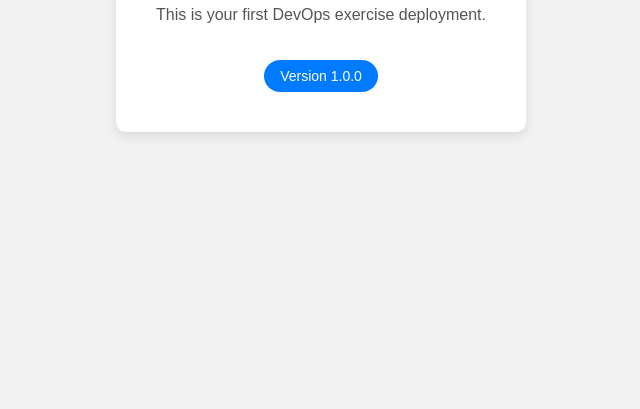
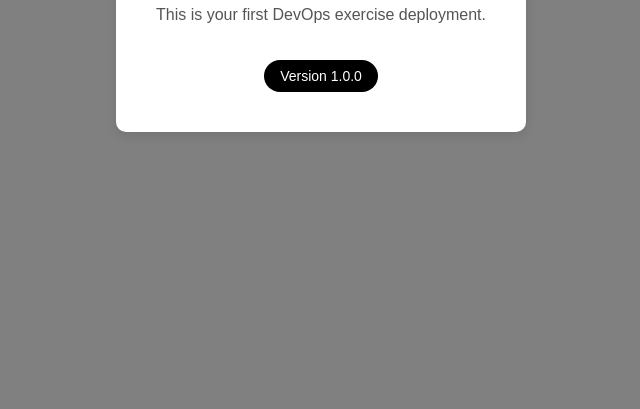
Before and after one commit to SanjayR14/devops, a plain HTML site: page index.html in a window 1280 px wide. Shown: the part 391-800 px from the top of the page, without its empty margins (319-959 px from the left). Drawn offline with Linux system fonts and the light colour scheme.

Commit message:
bg_changes

```diff
--- a/index.html
+++ b/index.html
@@ -8,7 +8,7 @@
     <style>
         body {
             font-family: Arial, sans-serif;
-            background: #f2f2f2;
+            background: gray;
             margin: 0;
             padding: 0;
             display: flex;
@@ -32,7 +32,7 @@
         .tag {
             margin-top: 20px;
             display: inline-block;
-            background: #007bff;
+            background: black;
             color: white;
             padding: 8px 16px;
             border-radius: 20px;
```
